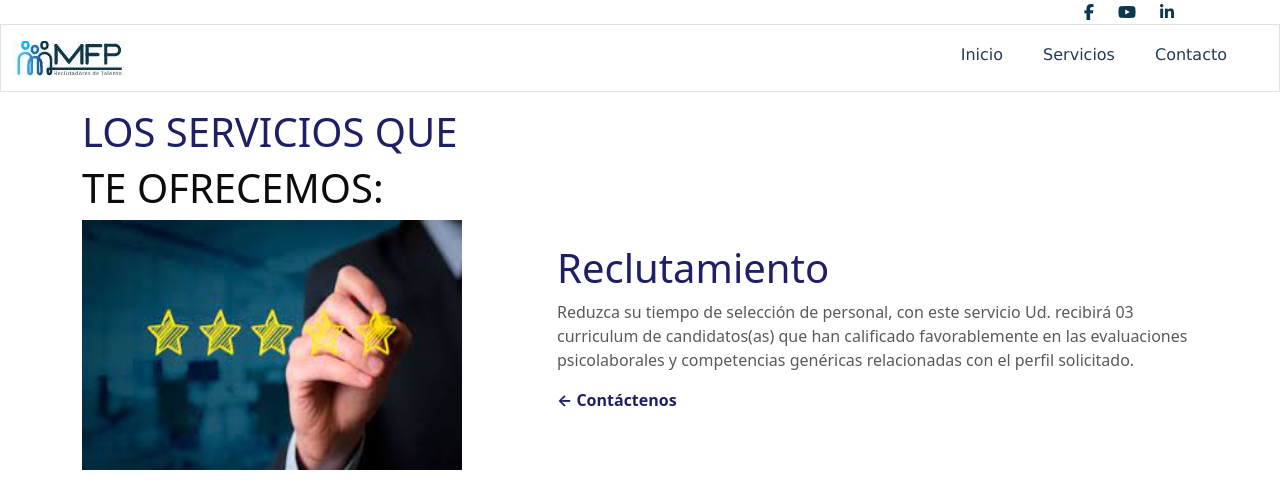
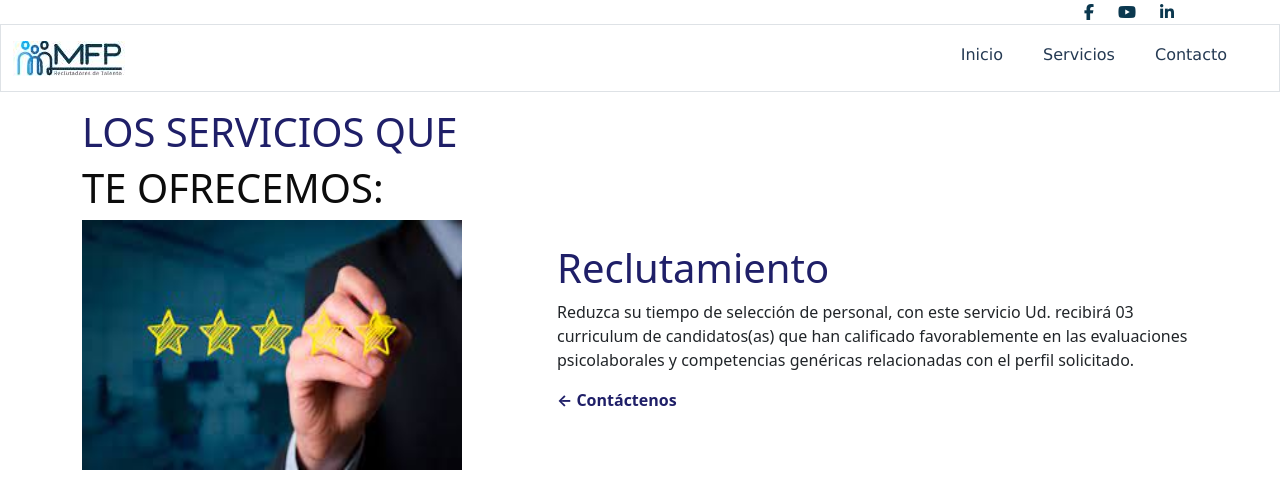
Before and after one commit to MJVProjects/MfpRRHH, a PHP site: page /servicios.php in a window 1280 px wide. Shown: the top 491 px of the page. Run offline with PHP 8.4, Linux system fonts and the light colour scheme; some libraries are stand-ins or nearby versions.

Commit message:
DBP-25042022

```diff
--- a/css/carousel.css
+++ b/css/carousel.css
@@ -2,11 +2,7 @@
 -------------------------------------------------- */
 /* Padding below the footer and lighter body text */
 
-body {
-  padding-top: 3rem;
-  padding-bottom: 3rem;
-  color: #5a5a5a;
-}
+
 
 
 /* CUSTOMIZE THE CAROUSEL
@@ -14,7 +10,7 @@ body {
 
 /* Carousel base class */
 .carousel {
-  margin-bottom: 4rem;
+  /* margin-bottom: 4rem; */
 }
 /* Since positioning the image, we need to help out the caption */
 .carousel-caption {
--- a/css/carousel.rtl.css
+++ b/css/carousel.rtl.css
@@ -2,12 +2,7 @@
 -------------------------------------------------- */
 /* Padding below the footer and lighter body text */
 
-body {
-  padding-top: 0rem;
-  /* padding-top: 4rem; */
-  padding-bottom: 3rem;
-  color: #5a5a5a;
-}
+
 
 /*  */
 
@@ -16,7 +11,7 @@ body {
 
 /* Carousel base class */
 .carousel {
-  margin-bottom: 4rem;
+  /* margin-bottom: 4rem; */
 }
 /* Since positioning the image, we need to help out the caption */
 .carousel-caption {
@@ -35,6 +30,7 @@ body {
   border-radius: 25px;
   color: #253A53;
 }
+
 
 /* Declare heights because of positioning of img element */
 .carousel-item {
--- a/views/carrucel.html
+++ b/views/carrucel.html
@@ -20,7 +20,7 @@
       <div class="container ">
         <div class="carousel-caption">
           <h1 class="titulo">SOLUCIONES PERSONALIZADAS AL PROBLEMA DE RECURSOS HUMANOS </h1>
-          <p><a class="btn btn-lg boton " href="#">Consulta Gratuita</a></p>
+          <p><a class="btn btn-lg btn-outline-light boton " href="#">Consulta Gratuita</a></p>
         </div>
       </div>
     </div>
--- a/views/footer.html
+++ b/views/footer.html
@@ -5,7 +5,7 @@
 
 <footer class="text-white" style="background-color:#0B384F;">
   <div class="container-fluid mt-5">
-    <div class="row">
+    <div class="row mb-0">
       <div class="col-3 ms-auto">
         <ul class="list-unstyled mb-0">
           <li class="mb-5 mt-4"><h2>Índice</h2></li>
```
Also changed, not shown: services/conexionDB.php (added).
